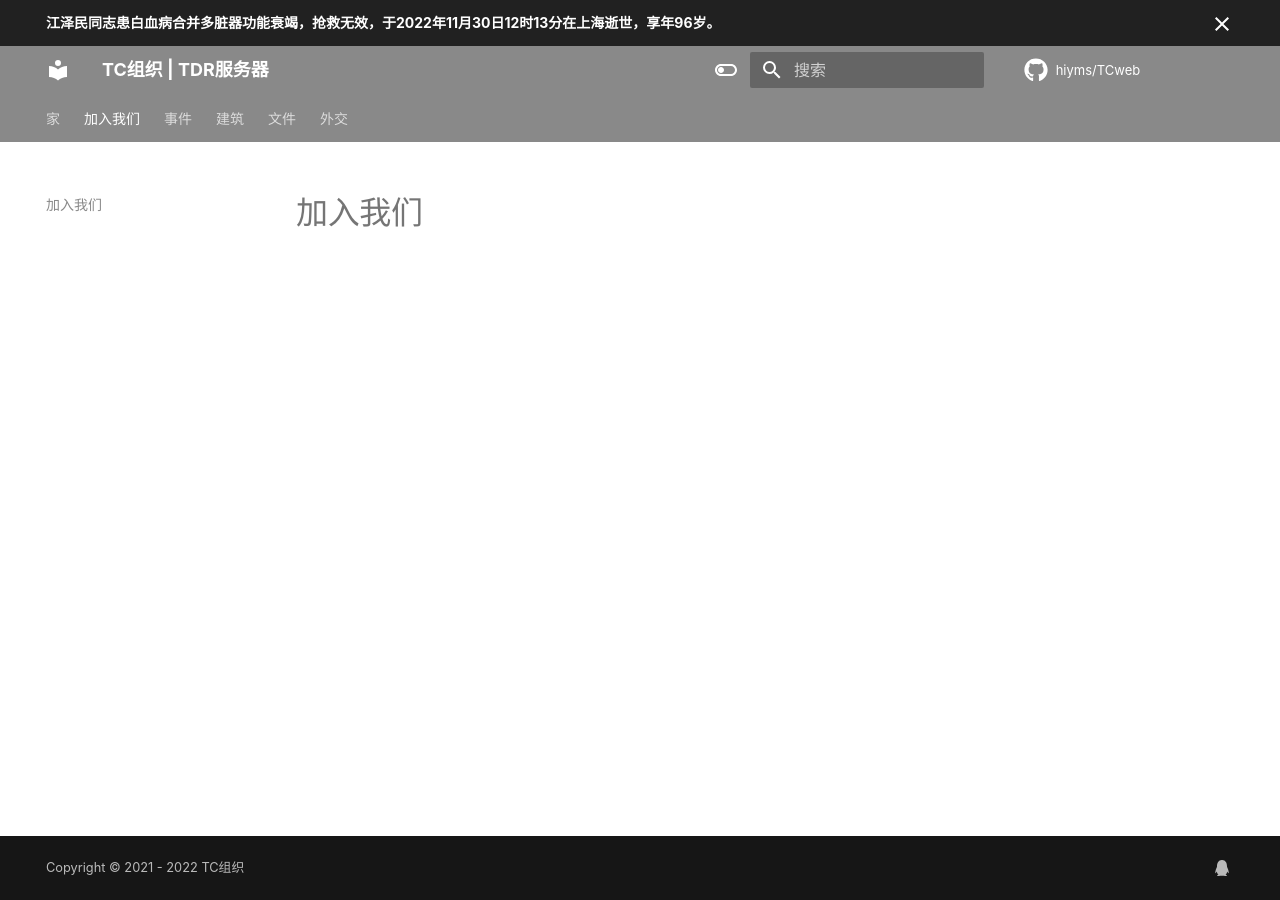
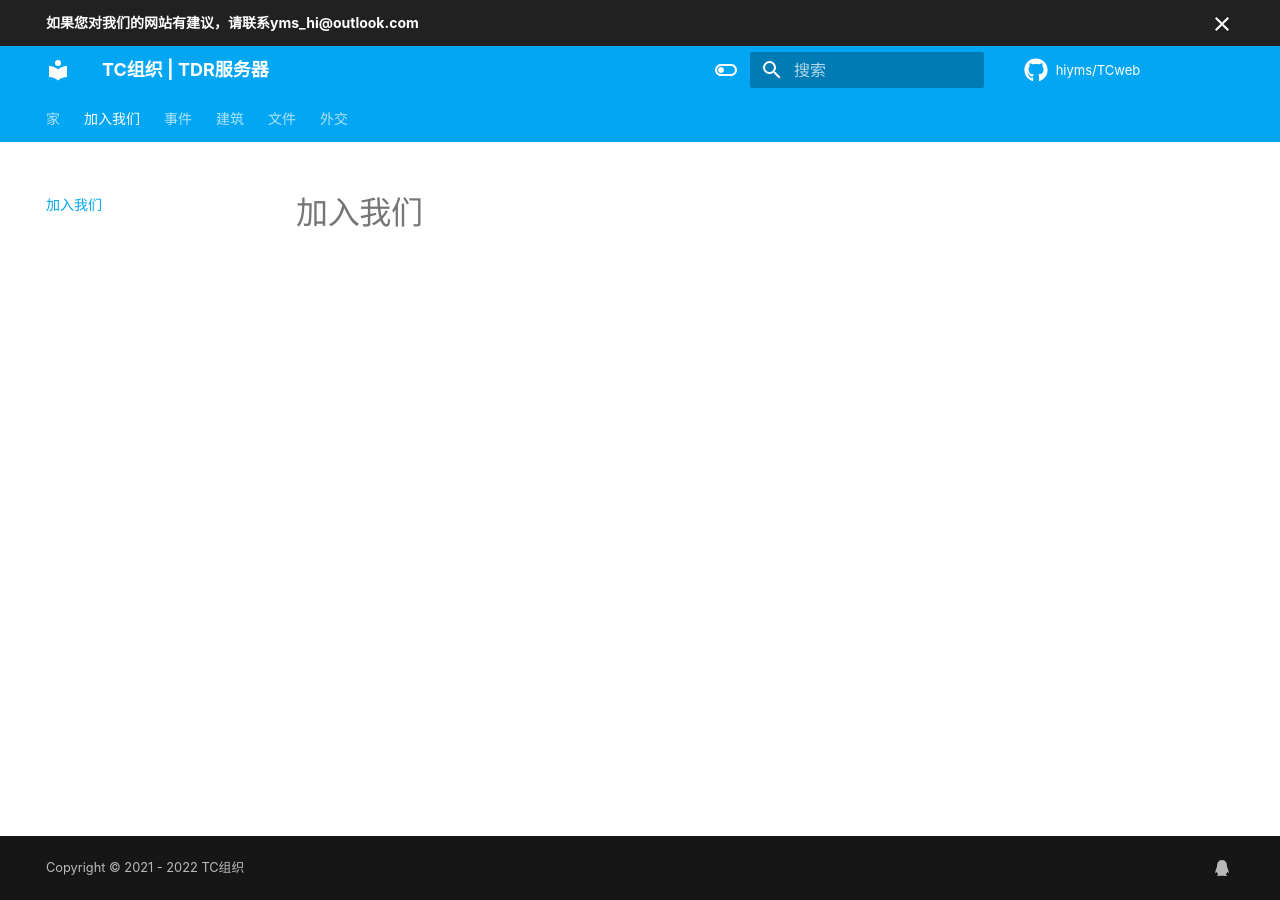
Before and after one commit to hiyms/TCweb, an MkDocs documentation site: the page built from docs/join_us.md, in a window 1280 px wide. Built offline with MkDocs 1.6.1 and Material for MkDocs 9.7.7, drawn with Linux system fonts in a browser that asks for light colours; some web fonts are replaced; comment, search, counter and statistics services are not loaded; old or Windows-style settings are respelled for this version of MkDocs.

Commit message:
Update main.html

```diff
--- a/overrides/main.html
+++ b/overrides/main.html
@@ -1,17 +1,9 @@
 {% extends "base.html" %}
 
-{% block htmltitle %}
-{{ super() }}
-<style type="text/css">
-    html {
-      filter: progid:DXImageTransform.Microsoft.BasicImage(grayscale=1);
-      -webkit-filter: grayscale(100%);
-    }
-  </style>
-{% endblock %}
+
 
 {% block announce %}
 
-  <strong>江泽民同志患白血病合并多脏器功能衰竭，抢救无效，于2022年11月30日12时13分在上海逝世，享年96岁。</strong>
+  <strong>如果您对我们的网站有建议，请联系yms_hi@outlook.com</strong>
 
 {% endblock %}
```
